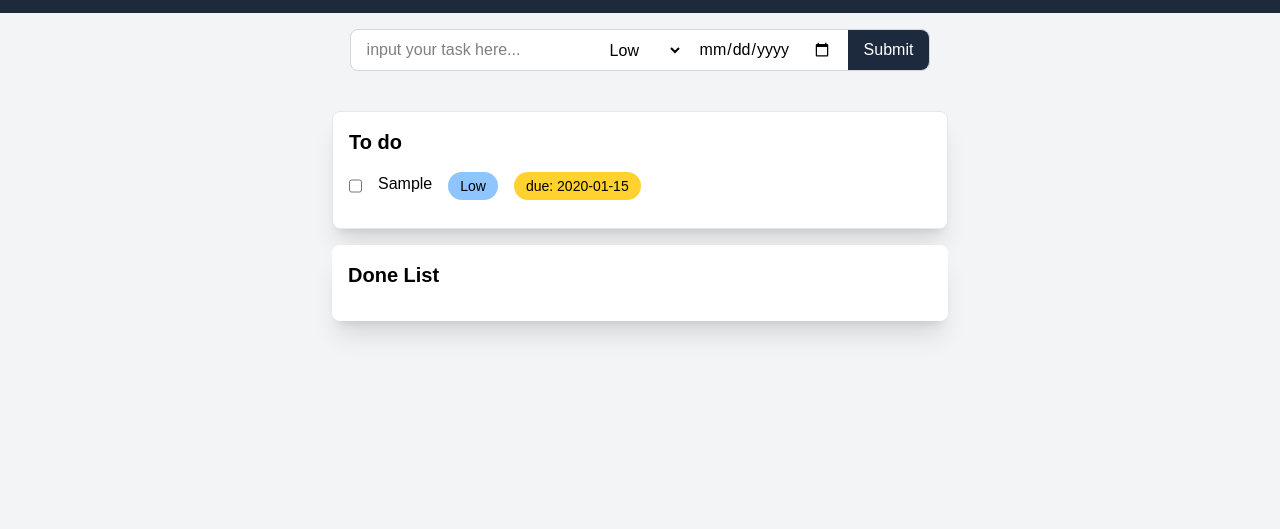
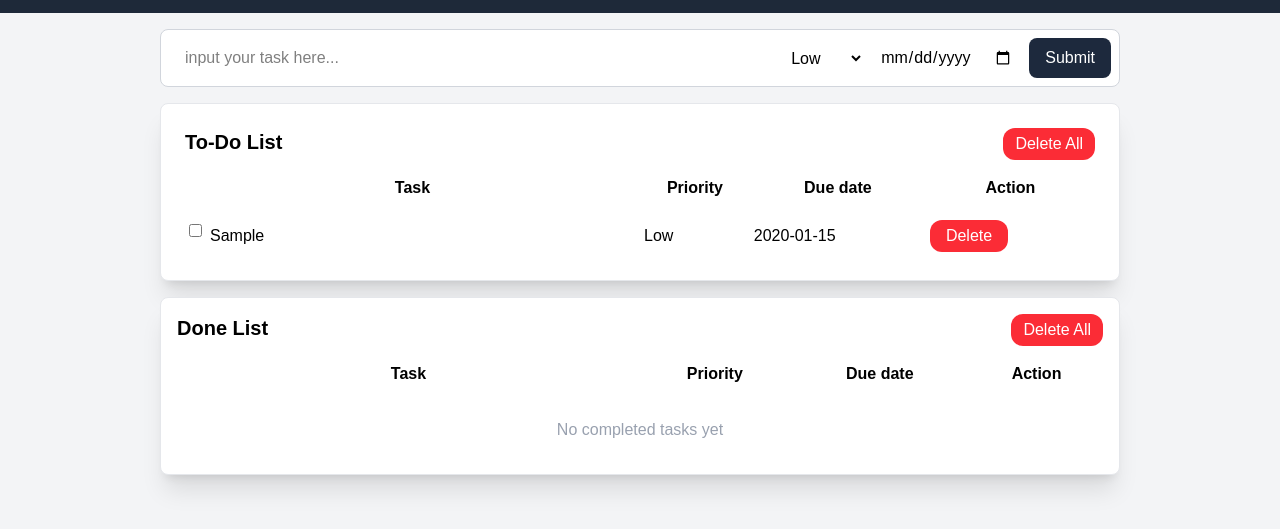
Before and after one commit to seocit/Todo-list-app, a website built with Vite: page index.html in a window 1280 px wide. Both pictures are taken after typing "Sample", "2020-01-15" into the empty fields and a click on the button "Submit". Shown: the part 59-588 px from the top of the page. Built offline with nearby package versions, Linux system fonts and the light colour scheme; a web font is replaced by a local one.

Commit message:
feat: add delete button for single task and all task

```diff
--- a/index.html
+++ b/index.html
@@ -9,7 +9,7 @@
 	</head>
 	<body>
 		<header class="w-full bg-gray-800 text-white">
-			<nav class="flex items-center justify-between px-20 py-4">
+			<nav class="flex items-center justify-between px-4 py-4 sm:px-8 md:px-20">
 				<span class="text-xl font-bold">TODO-LIST</span>
 				<div class="flex items-center space-x-4">
 					<p>Jane Doe</p>
@@ -20,45 +20,67 @@
 			</nav>
 		</header>
 
-		<main class="flex flex-col  bg-gray-100 min-h-screen items-center justify-center gap-4" >
-			<div id="input-form" action="" class="flex bg-white  rounded-lg  gap-4 mt-4 border border-gray-300">
-				<input id="inputList" placeholder="input your task here..." type="text" class="px-4">
+		<main class="flex flex-col px-4 bg-gray-100 min-h-screen items-center justify-center gap-4 sm:px-8 md:px-20 lg:px-40" >
+			<div id="input-form" action="" class="flex w-full flex-col bg-white rounded-lg gap-2 mt-4 border border-gray-300 p-2 sm:flex-row sm:items-center sm:gap-4">
+				<input id="inputList" placeholder="input your task here..." type="text" class="min-w-0 flex-1 px-4 py-2">
 				<select name="priority" id="priorityOption" class="">
 					<option value="Low">Low</option>
 					<option value="Medium">Medium</option>
 					<option value="High">High</option>
 				</select>
 				<input id="dateInput" type="date">
-				<button onclick="submitInput()" class="text-white bg-slate-800 w-full h-full rounded-r-lg py-2 px-4">Submit</button>
+				<button onclick="submitInput()" class="text-white bg-slate-800 rounded-lg py-2 px-4 sm:h-full">Submit</button>
 			</div>
-			<div class="flex flex-col items-center min-h-screen gap-4  w-full p-6">
-				<div class="flex flex-col bg-white w-1/2 p-4 gap-4 border border-gray-200 shadow-xl  rounded-lg">
-					<h2 class="text-xl font-bold">To do</h2>
-					<ul id="taskList"">
-						<li class="flex gap-4">
-							<input  disabled type="checkbox" id="checkInput" >
-							<p>No task
-							</p>
-							<span class="text-sm bg-blue-300 px-3 py-1 rounded-2xl">Priority</span>
-							<span class="text-sm bg-amber-300 px-3 py-1 rounded-2xl">
-								DeadLine
-							</span>
-						</li>
-					</ul>
+			<div class="flex flex-col items-center min-h-screen gap-4 w-full ">
+				<div class="flex flex-col bg-white w-full p-4 sm:p-6 gap-4 border border-gray-200 shadow-xl rounded-lg">
+					<div class="flex justify-between">
+						<h2 class="text-xl font-bold">To-Do List</h2>
+					<button class="text-white bg-red-500 py-1 px-3 rounded-xl" onclick="deleteAllTask()">Delete All</button>
+					</div>
+					<div class="w-full overflow-x-auto">
+					<table class="w-full border-collapse">
+						<thead class="hidden sm:table-header-group">
+							<tr class="">
+								<th class="w-1/2 pb-4">Task</th>
+								<th class="pb-4">Priority</th>
+								<th class="pb-4">Due date</th>
+								<th class="pb-4">Action</th>
+							</tr>
+						</thead>
+						<tbody id="taskList">
+							<tr>
+								<td class="px-2 mt-3">Task 1</td>
+								<td class="px-2">low</td>
+								<td class="px-2">task 1</td>
+								<td class="px-2 text-center"> <button class="text-white bg-red-500 py-1 px-4 rounded-xl">delete</button></td>
+							</tr>
+						</tbody>
+					</table>
+					</div>
 				</div>
-				<div class="flex flex-col  bg-white w-1/2 p-4 gap-4 border-gray-200 shadow-xl rounded-lg">
-					<h2 class="text-xl font-bold">Done List</h2>
-					<ul id="doneList"">
-						<li class="flex gap-4">
-							<input  disabled type="checkbox" id="checkInput" >
-							<p>No task
-							</p>
-							<span class="text-sm bg-blue-300 px-3 py-1 rounded-2xl">Priority</span>
-							<span class="text-sm bg-green-300 px-3 py-1 rounded-2xl">
-								DeadLine
-							</span>
-						</li>
-					</ul>
+
+				<div class="flex flex-col bg-white w-full p-4 gap-4 border border-gray-200 shadow-xl rounded-lg">
+					<div class="flex justify-between">
+						<h2 class="text-xl font-bold">Done List</h2>
+						<button onclick="deleteAllCompleteTask()" class="text-white bg-red-500 py-1 px-3 rounded-xl">Delete All</button>
+					</div>
+					<div class="w-full overflow-x-auto">
+					<table class="w-full border-collapse">
+						<thead class="hidden sm:table-header-group">
+							<tr class="">
+								<th class="w-1/2 pb-4">Task</th>
+								<th class="pb-4">Priority</th>
+								<th class="pb-4">Due date</th>
+								<th class="pb-4">Action</th>
+							</tr>
+						</thead>
+						<tbody id="doneList">
+							<tr>
+								<td colspan="4" class="text-gray-400 text-center py-2">No Task</td>
+							</tr>
+						</tbody>
+					</table>
+					</div>
 				</div>
 			</div>
 		</main>
--- a/src/main.js
+++ b/src/main.js
@@ -1,11 +1,8 @@
 const lists = JSON.parse(localStorage.getItem("lists")) ?? [];
 const taskComplete = JSON.parse(localStorage.getItem("taskComplete")) ?? [];
-let task = {};
 const taskInput = document.getElementById("inputList");
 const priorityInput = document.getElementById("priorityOption");
 const dateInput = document.getElementById("dateInput");
-const checkInput = document.getElementById("checkInput");
-// untuk listnya
 const taskList = document.getElementById("taskList");
 const doneList = document.getElementById("doneList");
 
@@ -15,58 +12,80 @@ function storeData() {
 }
 
 function submitInput() {
-	if (taskInput.value === "") {
+	const taskName = taskInput.value.trim();
+	if (!taskName) {
 		alert("Please Input Your Task Friend...");
-	} else {
-		lists.push({
-			task: taskInput.value,
-			priority: priorityInput.value,
-			deadLineDate: dateInput.value !== "" ? dateInput.value : "no DeadLine :)",
-			isDone: false,
-		});
+		return;
 	}
+
+	lists.push({
+		task: taskName,
+		priority: priorityInput.value,
+		deadLineDate: dateInput.value || "No deadline",
+		isDone: false,
+	});
 	taskInput.value = "";
 	dateInput.value = "";
-
 	storeData();
 	render();
 }
+
 function checkTask(taskIndex) {
 	taskComplete.push(lists.splice(taskIndex, 1)[0]);
-	console.log(taskComplete);
 	storeData();
 	render();
-	// lists.splice(taskIndex, 1);
+}
+
+function uncheckTask(taskIndex) {
+	lists.push(taskComplete.splice(taskIndex, 1)[0]);
+	storeData();
+	render();
+}
+
+function deleteTask(taskIndex) {
+	lists.splice(taskIndex, 1);
+	storeData();
+	render();
+}
+
+function deleteCompleteTask(taskIndex) {
+	taskComplete.splice(taskIndex, 1);
+	storeData();
+	render();
+}
+
+function deleteAllTask() {
+	lists.splice(0, lists.length);
+	storeData();
+	render();
+}
+
+function deleteAllCompleteTask() {
+	taskComplete.splice(0, taskComplete.length);
+	storeData();
+	render();
 }
 
 function render() {
-	taskList.innerHTML = lists
-		.map((list, index) => {
-			return `<li class="flex gap-4 mb-3">
-							<input type="checkbox" id="checkInput" onclick="checkTask(${index})">
-							<p>${list.task}</p>
-							<span class="text-sm bg-blue-300 px-3 py-1 rounded-2xl">
-             				 	${list.priority}
-							</span>
-							<span class="text-sm bg-amber-300 px-3 py-1 rounded-2xl">
-              					due: ${list.deadLineDate}
-							</span>
-						</li>`;
-		})
-		.join("");
+	taskList.innerHTML = lists.length
+		? lists.map((list, index) => `
+			<tr class="grid grid-cols-2 gap-2 rounded-lg border border-gray-200 p-3 sm:table-row sm:border-0 sm:p-0">
+				<td data-label="Task" class="flex min-w-0 flex-col break-words p-1 before:mb-1 before:text-xs before:font-semibold before:text-gray-500 before:content-[attr(data-label)] sm:table-cell sm:before:hidden"><label class="flex min-w-0 items-start gap-2"><input onclick="checkTask(${index})" type="checkbox" aria-label="Mark task as done"> <span class="min-w-0 break-words">${list.task}</span></label></td>
+				<td data-label="Priority" class="flex flex-col p-1 before:mb-1 before:text-xs before:font-semibold before:text-gray-500 before:content-[attr(data-label)] sm:table-cell sm:before:hidden">${list.priority}</td>
+				<td data-label="Due date" class="flex flex-col break-words p-1 before:mb-1 before:text-xs before:font-semibold before:text-gray-500 before:content-[attr(data-label)] sm:table-cell sm:before:hidden">${list.deadLineDate}</td>
+				<td data-label="Action" class="col-span-2 flex flex-col items-start p-1 before:mb-1 before:text-xs before:font-semibold before:text-gray-500 before:content-[attr(data-label)] sm:table-cell sm:before:hidden"><button onclick="deleteTask(${index})" class="text-white bg-red-500 py-1 px-4 rounded-xl">Delete</button></td>
+			</tr>`).join("")
+		: '<tr><td colspan="4" class="p-4 text-center text-gray-400">No tasks yet</td></tr>';
 
-	doneList.innerHTML = taskComplete
-		.map((list) => {
-			return `<li class="flex gap-4 mb-3">
-					<input  disabled checked type="checkbox" id="checkInput" >
-					<p class="line-through">${list.task}</p>
-					<span class="text-sm bg-blue-300 px-3 py-1 rounded-2xl">${list.priority}</span>
-					<span class="text-sm bg-green-300 px-3 py-1 rounded-2xl">
-						due: ${list.deadLineDate}
-					</span>
-				</li>`;
-		})
-		.join("");
+	doneList.innerHTML = taskComplete.length
+		? taskComplete.map((list, index) => `
+			<tr class="grid grid-cols-2 gap-2 rounded-lg border border-gray-200 p-3 sm:table-row sm:border-0 sm:p-0">
+				<td data-label="Task" class="flex min-w-0 flex-col break-words p-1 before:mb-1 before:text-xs before:font-semibold before:text-gray-500 before:content-[attr(data-label)] sm:table-cell sm:before:hidden"><label class="flex min-w-0 items-start gap-2"><input onclick="uncheckTask(${index})" checked type="checkbox" aria-label="Move task back to to-do"> <span class="min-w-0 break-words line-through">${list.task}</span></label></td>
+				<td data-label="Priority" class="flex flex-col p-1 before:mb-1 before:text-xs before:font-semibold before:text-gray-500 before:content-[attr(data-label)] sm:table-cell sm:before:hidden">${list.priority}</td>
+				<td data-label="Due date" class="flex flex-col break-words p-1 before:mb-1 before:text-xs before:font-semibold before:text-gray-500 before:content-[attr(data-label)] sm:table-cell sm:before:hidden">${list.deadLineDate}</td>
+				<td data-label="Action" class="col-span-2 flex flex-col items-start p-1 before:mb-1 before:text-xs before:font-semibold before:text-gray-500 before:content-[attr(data-label)] sm:table-cell sm:before:hidden"><button onclick="deleteCompleteTask(${index})" class="text-white bg-red-500 py-1 px-4 rounded-xl">Delete</button></td>
+			</tr>`).join("")
+		: '<tr><td colspan="4" class="p-4 text-center text-gray-400">No completed tasks yet</td></tr>';
 }
 
 render();
```
